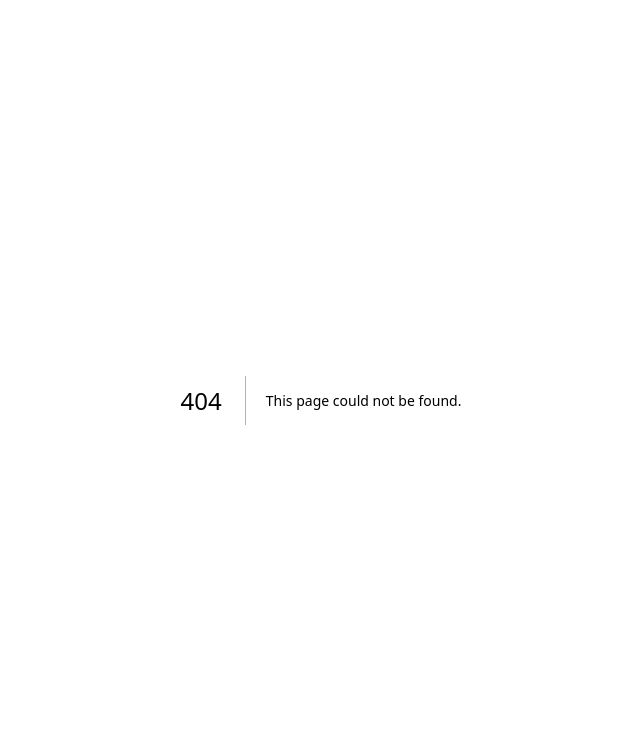
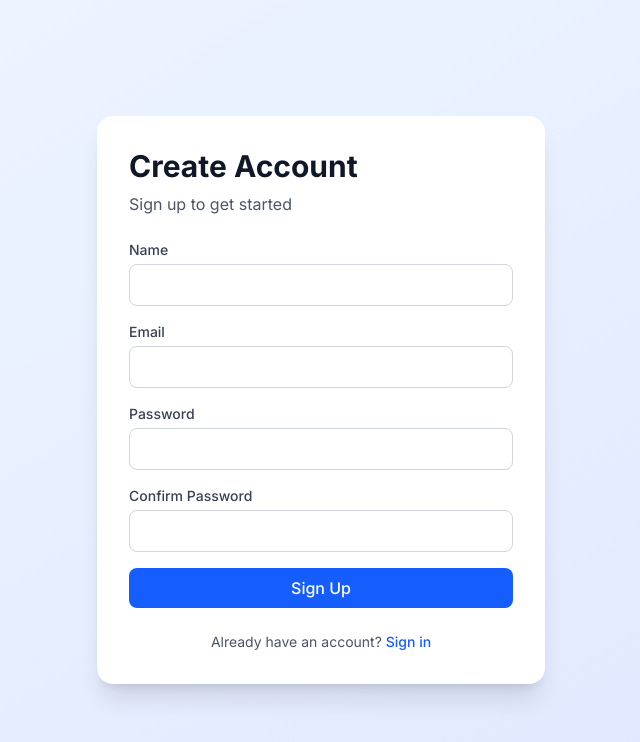
Before and after one commit to ShriramNarkhede/Mini-Post-Scheduler-Weekly-Content-Calendar, a Next.js app: page /auth/register in a window 1280 px wide. Before the commit this address had no page. Shown: the top 742 px of the page, without its empty margins (319-959 px from the left). Built offline with nearby package versions, Linux system fonts and the light colour scheme.

Commit message:
auth ui created

```diff
--- /dev/null
+++ b/src/app/auth/login/page.tsx
@@ -0,0 +1,99 @@
+'use client';
+
+import { useState } from 'react';
+import { signIn } from 'next-auth/react';
+import { useRouter } from 'next/navigation';
+import Link from 'next/link';
+
+export default function LoginPage() {
+  const router = useRouter();
+  const [email, setEmail] = useState('');
+  const [password, setPassword] = useState('');
+  const [error, setError] = useState('');
+  const [loading, setLoading] = useState(false);
+
+  const handleSubmit = async (e: React.FormEvent) => {
+    e.preventDefault();
+    setError('');
+    setLoading(true);
+
+    try {
+      const result = await signIn('credentials', {
+        redirect: false,
+        email,
+        password,
+      });
+
+      if (result?.error) {
+        setError('Invalid email or password');
+      } else {
+        console.log('Login successful');
+        router.refresh();
+      }
+    } catch (error) {
+      setError('An error occurred. Please try again.');
+    } finally {
+      setLoading(false);
+    }
+  };
+
+  return (
+    <div className="min-h-screen flex items-center justify-center bg-gradient-to-br from-blue-50 to-indigo-100">
+      <div className="bg-white p-8 rounded-2xl shadow-xl w-full max-w-md">
+        <h1 className="text-3xl font-bold text-gray-900 mb-2">Welcome Back</h1>
+        <p className="text-gray-600 mb-6">Sign in to your account</p>
+
+        {error && (
+          <div className="mb-4 p-3 bg-red-50 border border-red-200 text-red-700 rounded-lg text-sm">
+            {error}
+          </div>
+        )}
+
+        <form onSubmit={handleSubmit} className="space-y-4">
+          <div>
+            <label className="block text-sm font-medium text-gray-700 mb-1">
+              Email
+            </label>
+            <input
+              type="email"
+              value={email}
+              onChange={(e) => setEmail(e.target.value)}
+              required
+              className="w-full px-4 py-2 border border-gray-300 rounded-lg focus:ring-2 focus:ring-blue-500 focus:border-transparent"
+              placeholder="you@example.com"
+            />
+          </div>
+
+          <div>
+            <label className="block text-sm font-medium text-gray-700 mb-1">
+              Password
+            </label>
+            <input
+              type="password"
+              value={password}
+              onChange={(e) => setPassword(e.target.value)}
+              required
+              className="w-full px-4 py-2 border border-gray-300 rounded-lg focus:ring-2 focus:ring-blue-500 focus:border-transparent"
+              placeholder="••••••••"
+            />
+          </div>
+
+          <button
+            type="submit"
+            disabled={loading}
+            className="w-full bg-blue-600 text-white py-2 px-4 rounded-lg hover:bg-blue-700 transition-colors disabled:opacity-50 disabled:cursor-not-allowed font-medium"
+          >
+            {loading ? 'Signing in...' : 'Sign In'}
+          </button>
+        </form>
+
+        <p className="mt-6 text-center text-sm text-gray-600">
+          Don't have an account?{' '}
+          <Link href="/auth/register" className="text-blue-600 hover:text-blue-700 font-medium">
+            Sign up
+          </Link>
+        </p>
+      </div>
+    </div>
+  );
+}
--- /dev/null
+++ b/src/app/auth/register/page.tsx
@@ -0,0 +1,144 @@
+'use client';
+
+import { useState } from 'react';
+import { useRouter } from 'next/navigation';
+import Link from 'next/link';
+import { log } from 'console';
+
+export default function RegisterPage() {
+  const router = useRouter();
+  const [formData, setFormData] = useState({
+    name: '',
+    email: '',
+    password: '',
+    confirmPassword: '',
+  });
+  const [error, setError] = useState('');
+  const [loading, setLoading] = useState(false);
+
+  const handleSubmit = async (e: React.FormEvent) => {
+    e.preventDefault();
+    setError('');
+
+    if (formData.password !== formData.confirmPassword) {
+      setError('Passwords do not match');
+      return;
+    }
+
+    if (formData.password.length < 6) {
+      setError('Password must be at least 6 characters');
+      return;
+    }
+
+    setLoading(true);
+
+    try {
+      const response = await fetch('/api/auth/register', {
+        method: 'POST',
+        headers: { 'Content-Type': 'application/json' },
+        body: JSON.stringify({
+          name: formData.name,
+          email: formData.email,
+          password: formData.password,
+        }),
+      });
+
+      const data = await response.json();
+
+      if (!response.ok) {
+        throw new Error(data.error || 'Registration failed');
+      }
+
+      console.log('Registration successful');
+
+    } catch (error: any) {
+      setError(error.message);
+    } finally {
+      setLoading(false);
+    }
+  };
+
+  return (
+    <div className="min-h-screen flex items-center justify-center bg-gradient-to-br from-blue-50 to-indigo-100">
+      <div className="bg-white p-8 rounded-2xl shadow-xl w-full max-w-md">
+        <h1 className="text-3xl font-bold text-gray-900 mb-2">Create Account</h1>
+        <p className="text-gray-600 mb-6">Sign up to get started</p>
+
+        {error && (
+          <div className="mb-4 p-3 bg-red-50 border border-red-200 text-red-700 rounded-lg text-sm">
+            {error}
+          </div>
+        )}
+
+        <form onSubmit={handleSubmit} className="space-y-4">
+          <div>
+            <label className="block text-sm font-medium text-gray-700 mb-1">
+              Name
+            </label>
+            <input
+              type="text"
+              value={formData.name}
+              onChange={(e) => setFormData({ ...formData, name: e.target.value })}
+              required
+              className="w-full px-4 py-2 border border-gray-300 rounded-lg focus:ring-2 focus:ring-blue-500 focus:border-transparent"
+            />
+          </div>
+
+          <div>
+            <label className="block text-sm font-medium text-gray-700 mb-1">
+              Email
+            </label>
+            <input
+              type="email"
+              value={formData.email}
+              onChange={(e) => setFormData({ ...formData, email: e.target.value })}
+              required
+              className="w-full px-4 py-2 border border-gray-300 rounded-lg focus:ring-2 focus:ring-blue-500 focus:border-transparent"
+            />
+          </div>
+
+          <div>
+            <label className="block text-sm font-medium text-gray-700 mb-1">
+              Password
+            </label>
+            <input
+              type="password"
+              value={formData.password}
+              onChange={(e) => setFormData({ ...formData, password: e.target.value })}
+              required
+              className="w-full px-4 py-2 border border-gray-300 rounded-lg focus:ring-2 focus:ring-blue-500 focus:border-transparent"
+            />
+          </div>
+
+          <div>
+            <label className="block text-sm font-medium text-gray-700 mb-1">
+              Confirm Password
+            </label>
+            <input
+              type="password"
+              value={formData.confirmPassword}
+              onChange={(e) => setFormData({ ...formData, confirmPassword: e.target.value })}
+              required
+              className="w-full px-4 py-2 border border-gray-300 rounded-lg focus:ring-2 focus:ring-blue-500 focus:border-transparent"
+            />
+          </div>
+
+          <button
+            type="submit"
+            disabled={loading}
+            className="w-full bg-blue-600 text-white py-2 px-4 rounded-lg hover:bg-blue-700 transition-colors disabled:opacity-50 font-medium"
+          >
+            {loading ? 'Creating account...' : 'Sign Up'}
+          </button>
+        </form>
+
+        <p className="mt-6 text-center text-sm text-gray-600">
+          Already have an account?{' '}
+          <Link href="/auth/login" className="text-blue-600 hover:text-blue-700 font-medium">
+            Sign in
+          </Link>
+        </p>
+      </div>
+    </div>
+  );
+}
```
